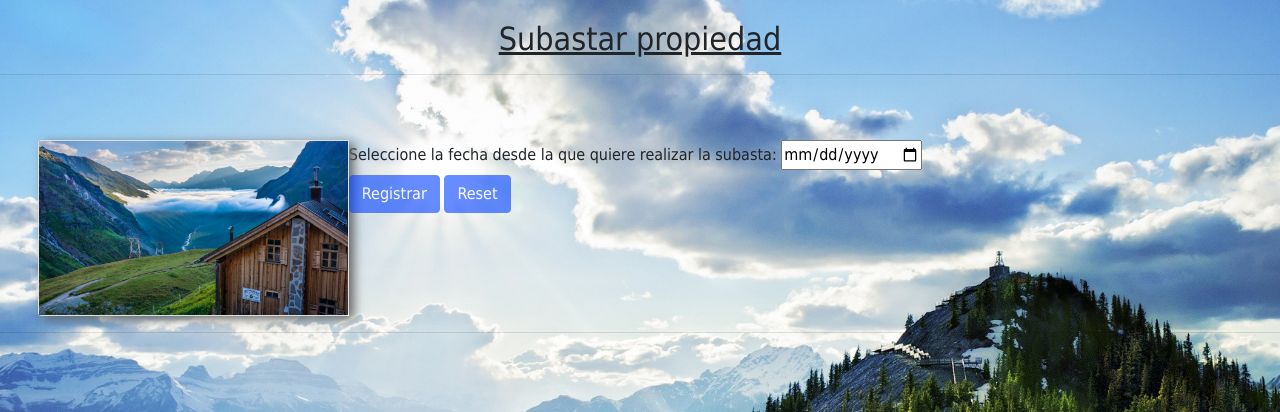
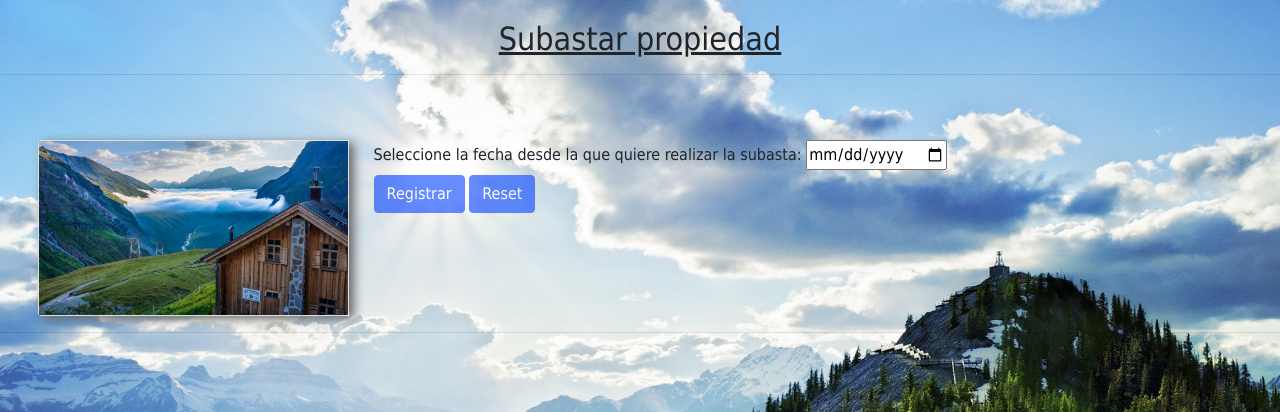
Before and after one commit to mateofreyre/GrupoIngenieria2019, a PHP site: template templates/agregar_subasta.html.twig in a window 1280 px wide. Shown: the part 72-484 px from the top of the page. Run offline with PHP 8.4, Linux system fonts and the light colour scheme; the template is opened without the code that fills it: most values are stand-ins (such as "Sample title", 1, 10 or a date in 2020); some libraries are stand-ins or nearby versions.

Commit message:
Arregle margen izquierdo en formulario de subasta

```diff
--- a/css/estilos_subastas.css
+++ b/css/estilos_subastas.css
@@ -137,3 +137,7 @@ ul li {
 		background-color: #0000FF;
 		opacity: 1;
 	}
+
+	.formulario_subasta{
+		margin-left: 2%;
+	}
--- a/templates/agregar_subasta.html.twig
+++ b/templates/agregar_subasta.html.twig
@@ -40,7 +40,7 @@
                       </a>
                     </div>
                   </div>
-                <form method="post" action="./?action=chequear_subasta&id={{propiedad.getId}}" class="">
+                <form method="post" action="./?action=chequear_subasta&id={{propiedad.getId}}" class="formulario_subasta">
                     <div class="">
                       <label for="fecha"> Seleccione la fecha desde la que quiere realizar la subasta: </label>
                       <input type="date" name="fecha" id="fecha" placeholder="DD-MM-AAAA" required>
```
